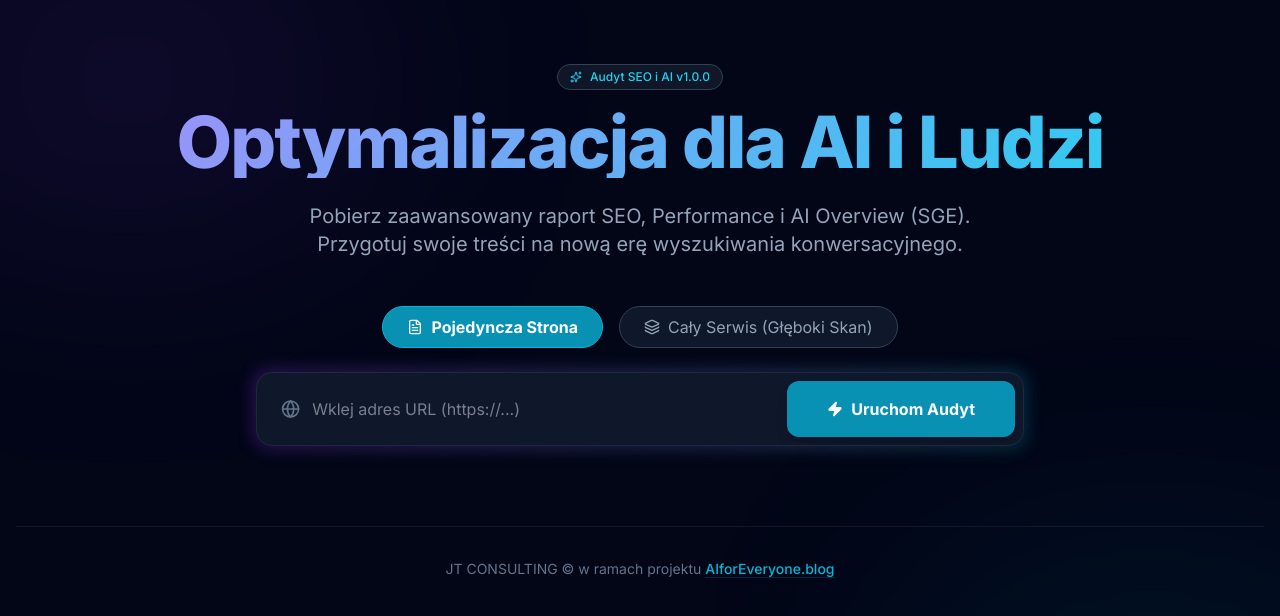
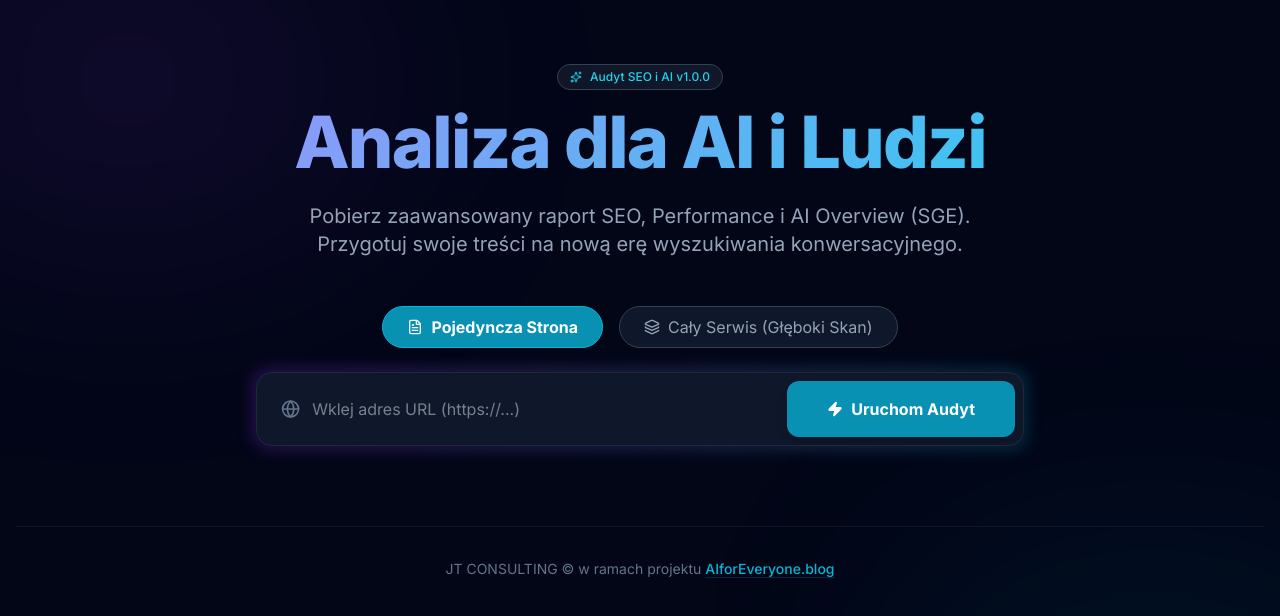
Before and after one commit to jtomeczek-dev/Audit-SEO-SGE, a Next.js app: page / in a window 1280 px wide. Shown: the top 616 px of the page. Built offline with nearby package versions, Linux system fonts and the light colour scheme.

Commit message:
style: update main heading to 'Analiza dla AI i Ludzi'

```diff
--- a/src/app/page.tsx
+++ b/src/app/page.tsx
@@ -401,7 +401,7 @@ export default function Home() {
                                 Audyt SEO i AI v1.0.0
                             </span>
                             <h1 className="text-5xl md:text-7xl font-extrabold tracking-tight mb-6 text-gradient">
-                                Optymalizacja dla AI i Ludzi
+                                Analiza dla AI i Ludzi
                             </h1>
                             <p className="text-slate-400 text-lg md:text-xl max-w-2xl mx-auto">
                                 Pobierz zaawansowany raport SEO, Performance i AI Overview (SGE).
```
